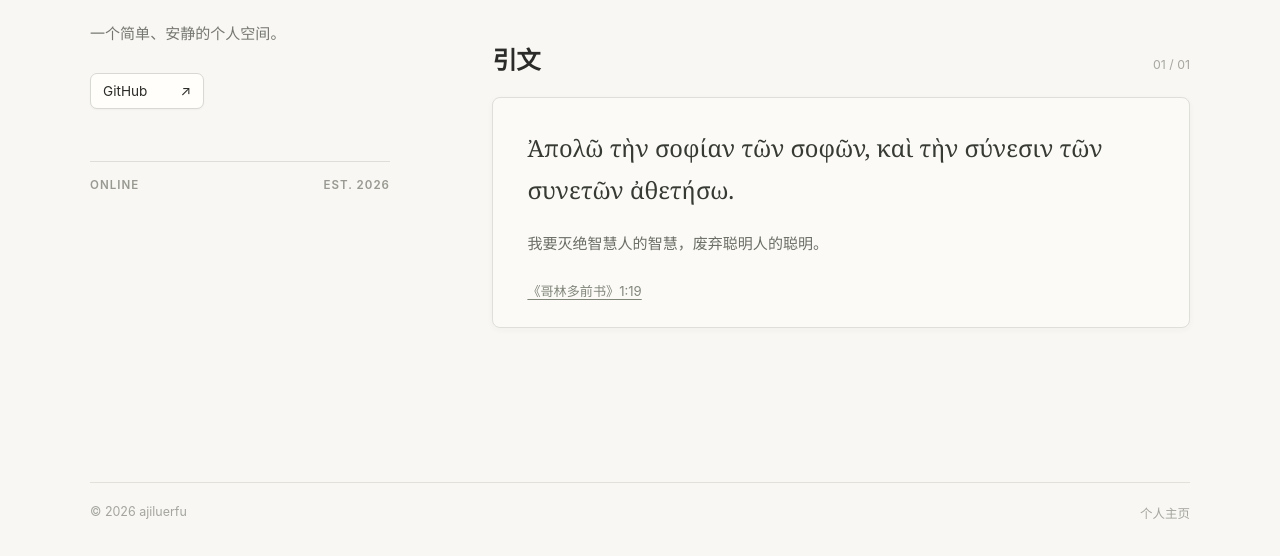
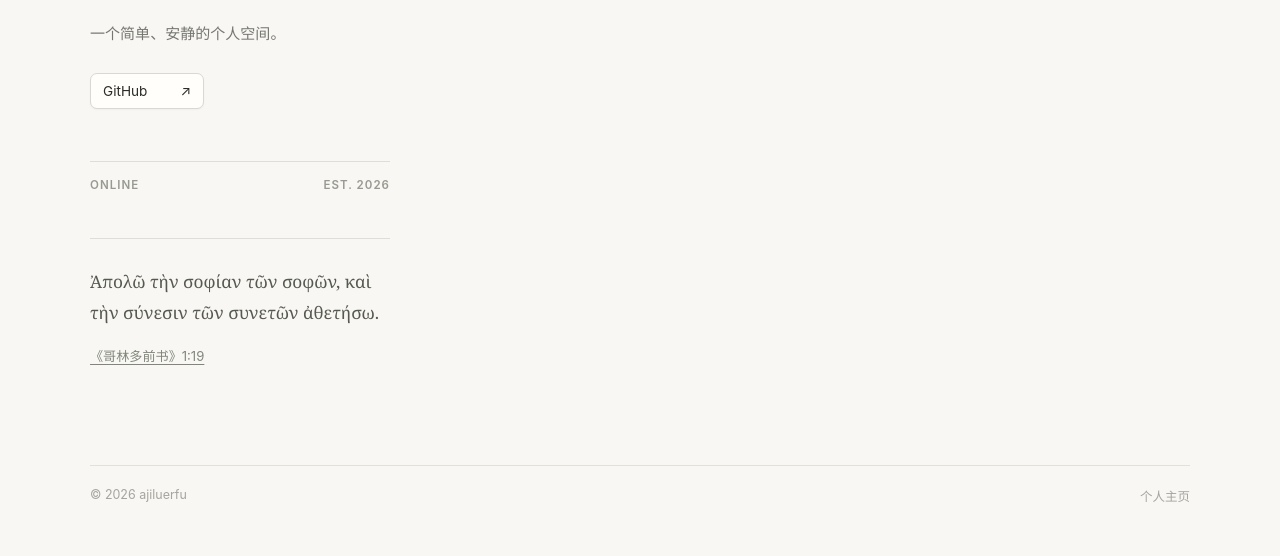
Before and after one commit to ajiluerfu/ajiluerfu.github.io, a plain HTML site: page index.html in a window 1280 px wide. Shown: the part 289-845 px from the top of the page. Drawn offline with Linux system fonts and the light colour scheme.

Commit message:
Move Greek quotation into profile sidebar

```diff
--- a/index.html
+++ b/index.html
@@ -28,6 +28,10 @@
         <p class="profile-description">一个简单、安静的个人空间。</p>
         <a class="profile-link" href="https://github.com/ajiluerfu" target="_blank" rel="noopener noreferrer">GitHub <span aria-hidden="true">↗</span></a>
         <div class="profile-meta"><span>ONLINE</span><span>EST. 2026</span></div>
+        <div id="quote" class="side-quote">
+          <blockquote lang="grc">Ἀπολῶ τὴν σοφίαν τῶν σοφῶν, καὶ τὴν σύνεσιν τῶν συνετῶν ἀθετήσω.</blockquote>
+          <a class="source" href="https://www.sbl-site.org/wp-content/uploads/2024/12/67-SBLGNT-1Corinthians.pdf" target="_blank" rel="noopener noreferrer">《哥林多前书》1:19</a>
+        </div>
       </aside>
 
       <div class="main-column">
@@ -37,14 +41,6 @@
           <p>这里暂时只保留一些基本信息和我想留下的文字。其他内容会在合适的时候慢慢补充。</p>
         </section>
 
-        <section id="quote" class="content-section quote-section" aria-labelledby="quote-title">
-          <div class="section-heading"><h2 id="quote-title">引文</h2><span>01 / 01</span></div>
-          <div class="quote-card">
-            <blockquote lang="grc">Ἀπολῶ τὴν σοφίαν τῶν σοφῶν, καὶ τὴν σύνεσιν τῶν συνετῶν ἀθετήσω.</blockquote>
-            <p class="translation">我要灭绝智慧人的智慧，废弃聪明人的聪明。</p>
-            <a class="source" href="https://www.sbl-site.org/wp-content/uploads/2024/12/67-SBLGNT-1Corinthians.pdf" target="_blank" rel="noopener noreferrer">《哥林多前书》1:19</a>
-          </div>
-        </section>
       </div>
     </main>
 
--- a/styles.css
+++ b/styles.css
@@ -30,16 +30,13 @@ a:focus-visible { outline: 2px solid #777e61; outline-offset: 4px; }
 .profile-link { display: inline-flex; align-items: center; justify-content: space-between; gap: 33px; min-width: 114px; padding: 9px 12px; border: 1px solid #d8d9d2; border-radius: 7px; background: #fffefa; font-size: .85rem; text-decoration: none; box-shadow: 0 1px 2px rgba(43,44,41,.04); }
 .profile-link:hover { border-color: #aeb29e; background: #f5f5ef; }
 .profile-meta { display: flex; justify-content: space-between; gap: 12px; margin-top: 52px; padding-top: 16px; border-top: 1px solid #ddded8; color: #989991; font-size: .72rem; font-weight: 600; letter-spacing: .09em; }
+.side-quote { margin-top: 46px; padding-top: 27px; border-top: 1px solid #ddded8; }
+.side-quote blockquote { margin: 0 0 17px; color: #56594f; font-family: Georgia, "Times New Roman", serif; font-size: 1.08rem; line-height: 1.8; }
 
 .main-column { min-width: 0; }
 .content-section { margin-bottom: 54px; }
 .content-section h2 { margin: 0 0 20px; font-family: Georgia, "Microsoft YaHei", serif; font-size: 1.52rem; line-height: 1.4; letter-spacing: -.015em; }
 .content-section p { margin: 0 0 16px; color: #666963; font-size: .99rem; line-height: 1.9; }
-.section-heading { display: flex; align-items: baseline; justify-content: space-between; gap: 20px; }
-.section-heading span { color: #a6a79f; font-size: .77rem; }
-.quote-card { padding: 30px 34px 27px; border: 1px solid #dedfd8; border-radius: 8px; background: #fbfaf7; box-shadow: 0 2px 7px rgba(50,51,45,.035); }
-blockquote { margin: 0 0 19px; color: #373a33; font-family: Georgia, "Times New Roman", serif; font-size: clamp(1.25rem, 2.2vw, 1.48rem); line-height: 1.75; }
-.quote-card .translation { margin: 0 0 21px; color: #6b6e65; font-size: .94rem; }
 .source { color: #81867a; font-size: .82rem; text-underline-offset: 3px; }
 .source:hover { color: #444d41; }
 footer { display: flex; justify-content: space-between; gap: 16px; padding: 21px 0 34px; border-top: 1px solid #e1e1da; color: #a4a59e; font-size: .78rem; }
@@ -53,7 +50,7 @@ footer { display: flex; justify-content: space-between; gap: 16px; padding: 21px
   .profile-description { max-width: none; }
   .profile-meta { max-width: 300px; margin-top: 34px; }
   .content-section { margin-bottom: 46px; }
-  .quote-card { padding: 24px; }
+  .side-quote { max-width: 360px; margin-top: 28px; }
 }
 @media (max-width: 400px) { .brand { font-size: 1.3rem; } .topbar nav a { font-size: .8rem; padding: 7px; } }
 @media (prefers-reduced-motion: reduce) { :root { scroll-behavior: auto; } }
```
